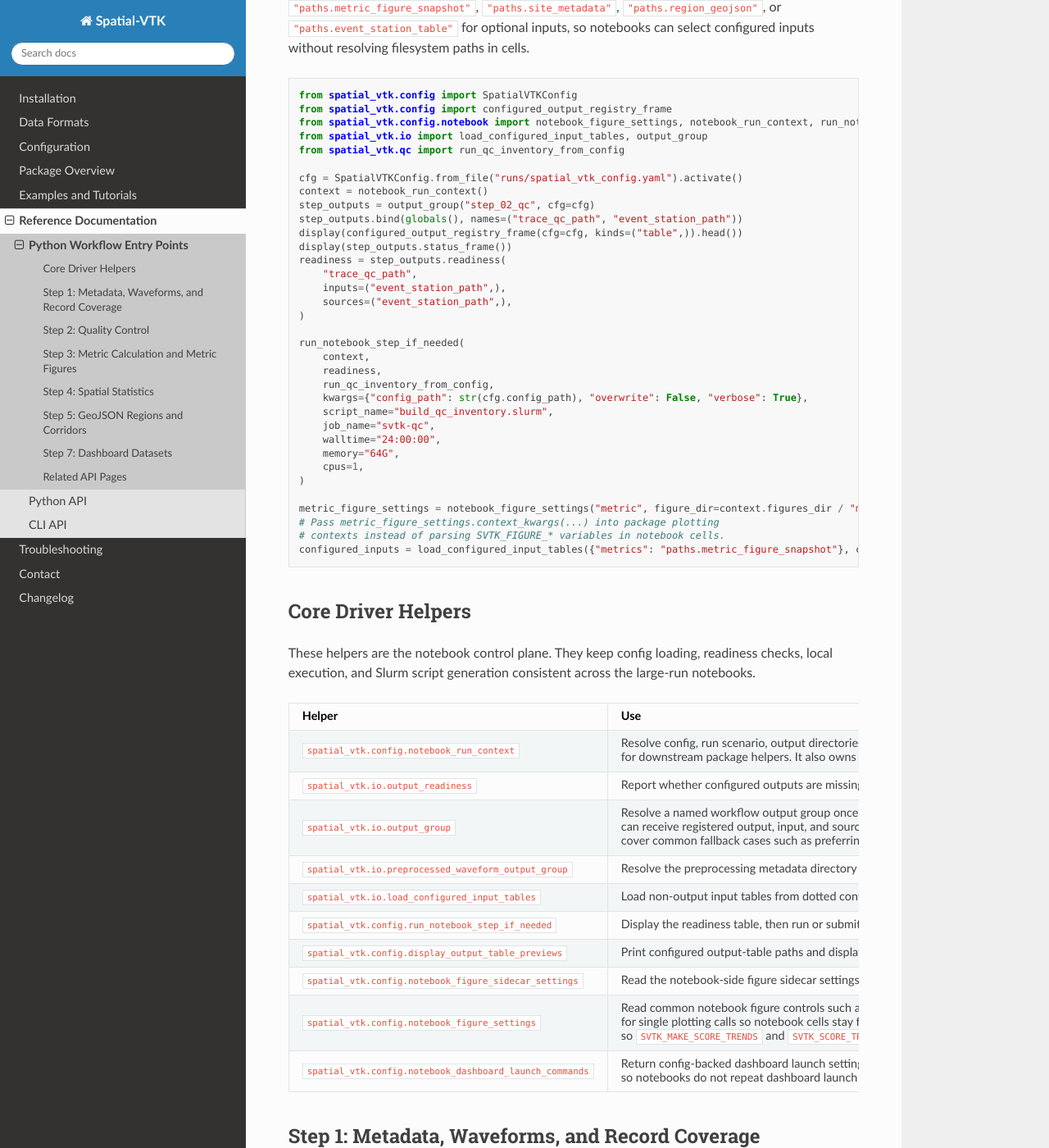
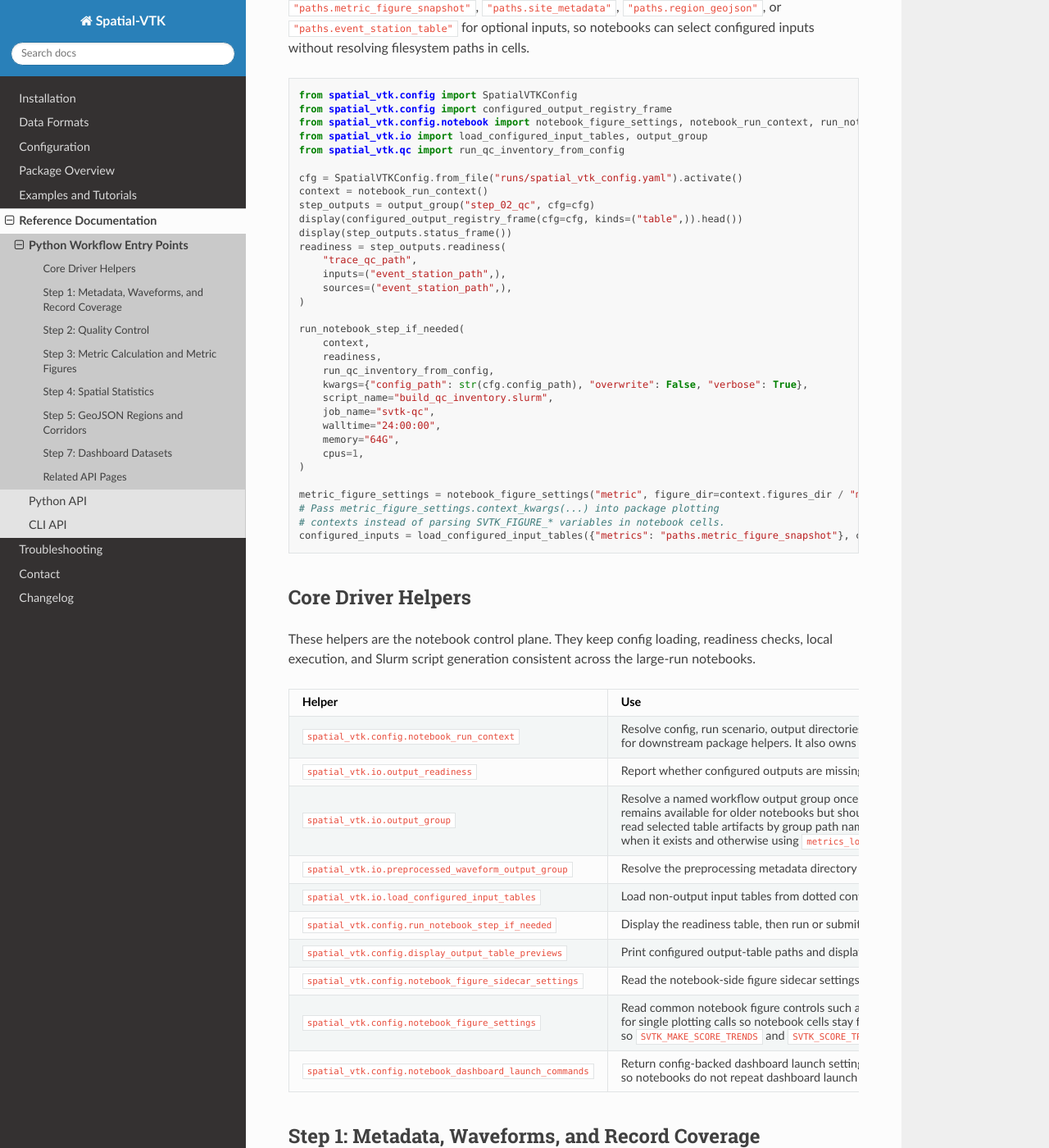
Before and after one commit to bcbirkel/spatial-vtk, a Sphinx documentation site: the page built from docs/reference/python_workflows.rst, in a window 1280 px wide and 1400 px high, scrolled down 889 px. Shown: the whole window at 82% size. Built offline with Sphinx 7.4.7 and the Read the Docs theme 3.1.0, drawn with Linux system fonts in a browser that asks for light colours.

Commit message:
Prefer direct output group attributes in docs

```diff
--- a/docs/changelog.rst
+++ b/docs/changelog.rst
@@ -464,6 +464,9 @@
    Replaced tutorial notebook output-path dictionary indexing with
    namespace-style helpers for grouped workflow outputs and dashboard outputs,
    keeping path resolution config-backed while reducing setup-cell plumbing.
+   Updated the Python workflow docs and ``OutputGroup.bind`` docstring so new
+   notebook examples prefer direct output-group attributes over injecting
+   resolved paths into ``globals()``.
    Clarified the metrics and spatial API reference so notebooks and scripts
    import plotting helpers from stable public package entry points such as
    ``spatial_vtk.metrics.plot`` and ``spatial_vtk.spatial.map``. Updated the
--- a/docs/reference/python_workflows.rst
+++ b/docs/reference/python_workflows.rst
@@ -51,7 +51,6 @@
    cfg = SpatialVTKConfig.from_file("runs/spatial_vtk_config.yaml").activate()
    context = notebook_run_context()
    step_outputs = output_group("step_02_qc", cfg=cfg)
-   step_outputs.bind(globals(), names=("trace_qc_path", "event_station_path"))
    display(configured_output_registry_frame(cfg=cfg, kinds=("table",)).head())
    display(step_outputs.status_frame())
    readiness = step_outputs.readiness(
@@ -105,13 +104,14 @@
      - Resolve a named workflow output group once, then use attribute access,
        ``bind()``, ``status_frame()``, ``completion()``, and ``readiness()``
        instead of cluttering notebooks with repeated path variables.
-       ``bind(globals())`` exposes conventional names such as
-       ``metrics_long_path`` in a notebook setup cell. ``readiness()`` can
-       receive registered output, input, and source path names such as
-       ``"metrics_long_path"`` and resolves them to configured paths before
-       building the status table. ``load_tables()`` and ``preview_tables()``
-       read selected table artifacts by group path name, output key, or a
-       display-label mapping. ``first_existing_path()`` and
+       Prefer direct attributes such as ``step_outputs.metrics_long_path`` when
+       a cell needs a resolved path; ``bind()`` remains available for older
+       notebooks but should not be the default pattern for new tutorial cells.
+       ``readiness()`` can receive registered output, input, and source path
+       names such as ``"metrics_long_path"`` and resolves them to configured
+       paths before building the status table. ``load_tables()`` and
+       ``preview_tables()`` read selected table artifacts by group path name,
+       output key, or a display-label mapping. ``first_existing_path()`` and
        ``preview_first_existing_table()`` cover common fallback cases such as
        preferring ``metrics_enriched`` when it exists and otherwise using
        ``metrics_long``. These helpers keep notebook cells focused on workflow
```
Also changed, not shown: 2 other files.
